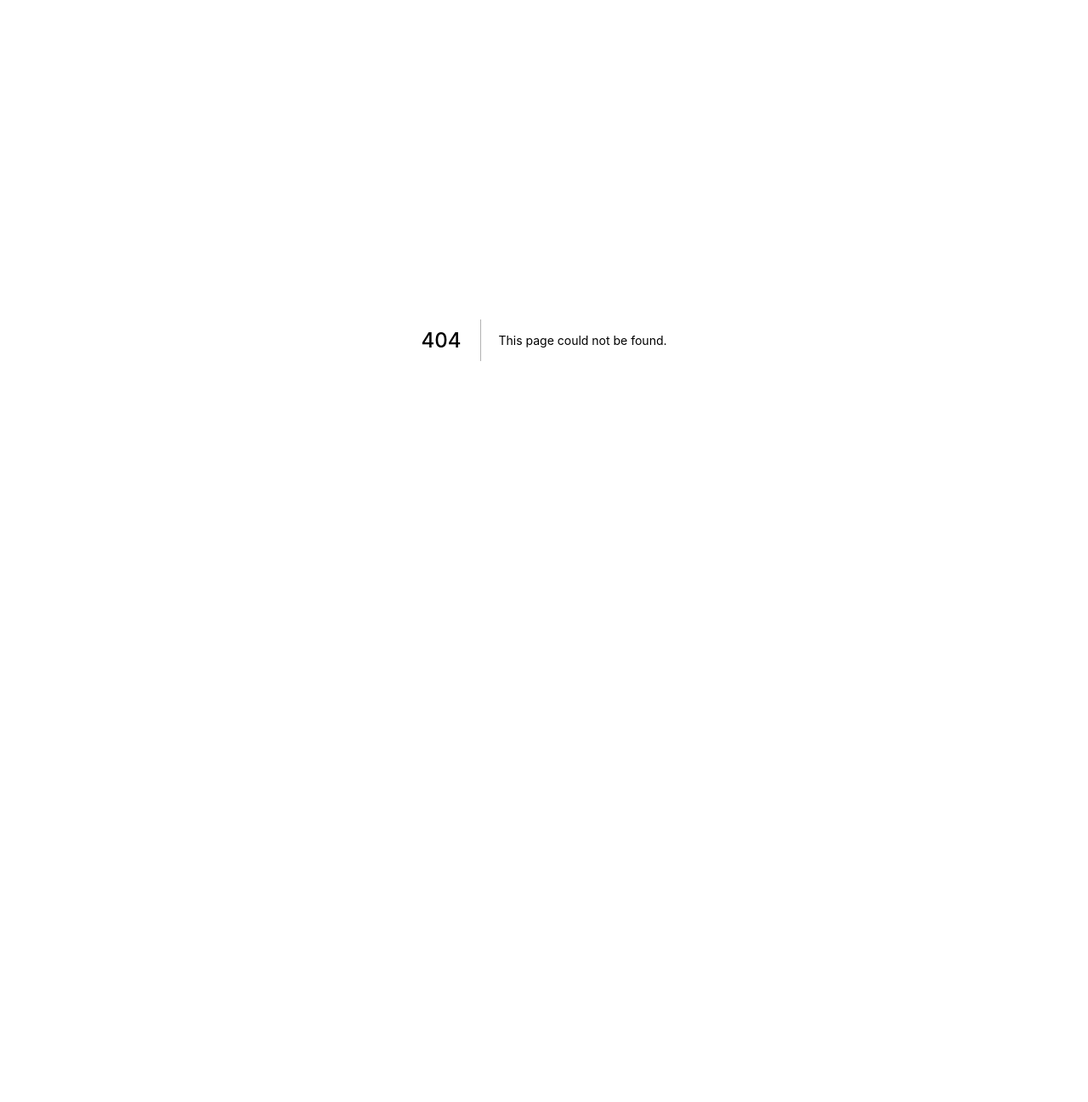
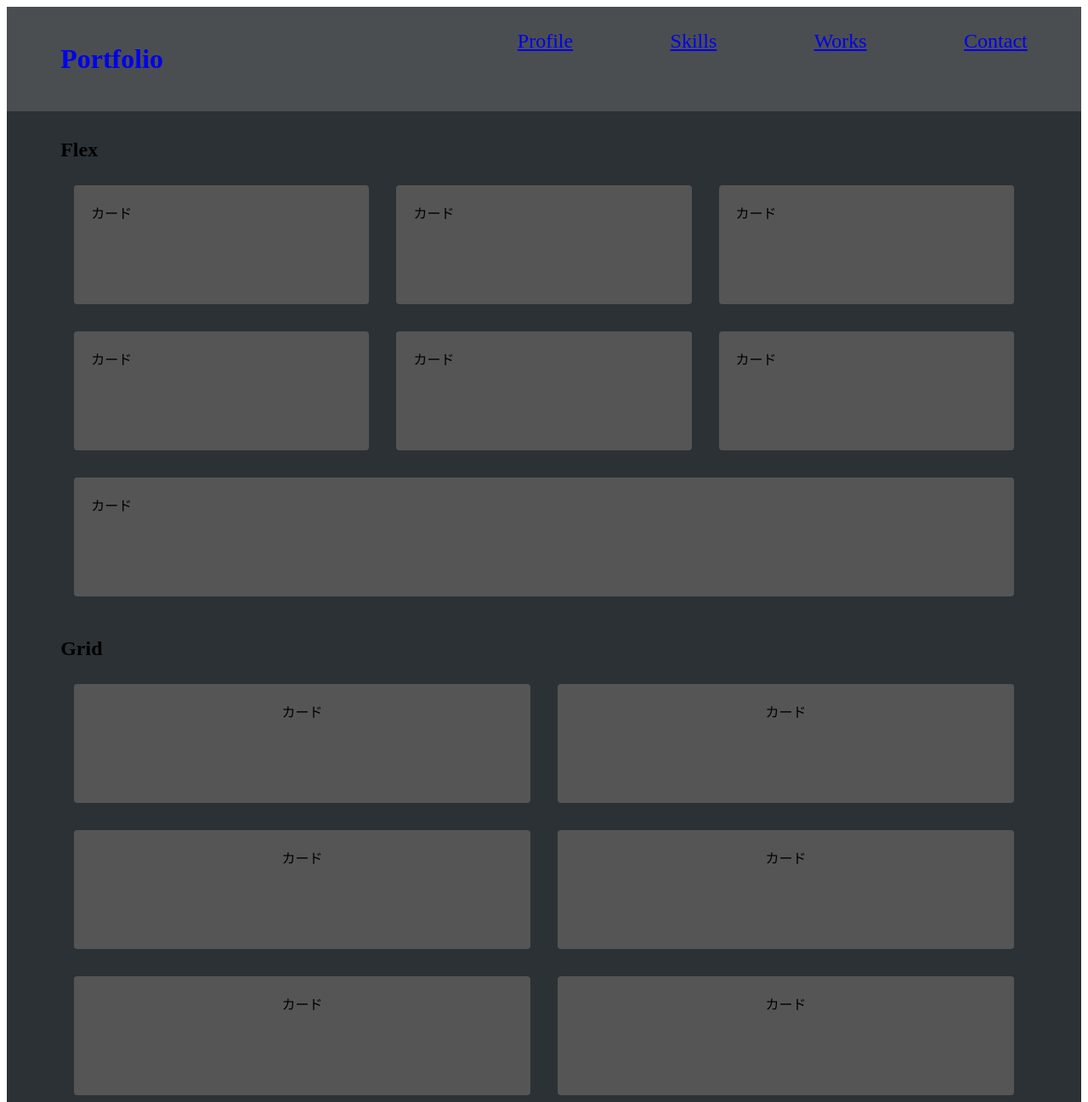
Before and after one commit to chnotchy/portfolio, a Next.js app: page /card in a window 1280 px wide. Before the commit this address had no page. Shown: the top 1297 px of the page at 85% size. Before the commit the page ends 800 px from the top, so only its background shows below. Built offline with nearby package versions, Linux system fonts and the light colour scheme.

Commit message:
add card

```diff
--- /dev/null
+++ b/pages/card.js
@@ -0,0 +1,130 @@
+import Head from 'next/head'
+import Layout from '../components/layout'
+import Link from 'next/link'
+
+export default function Card() {
+  return (
+    <Layout>
+      <Head>
+        <title>Portfolio</title>
+      </Head>
+      <section>
+        <div className='cardSection'>
+          <h2 className='title'>
+            Flex
+          </h2>
+          <div className='cardContainerF'>
+            <div className='cardStyle cardF'>
+              <div className='cardContent'>カード</div>
+            </div>
+            <div className='cardStyle cardF'>
+              <div className='cardContent'>カード</div>
+            </div>
+            <div className='cardStyle cardF'>
+              <div className='cardContent'>カード</div>
+            </div>
+            <div className='cardStyle cardF'>
+              <div className='cardContent'>カード</div>
+            </div>
+            <div className='cardStyle cardF'>
+              <div className='cardContent'>カード</div>
+            </div>
+            <div className='cardStyle cardF'>
+              <div className='cardContent'>カード</div>
+            </div>
+            <div className='cardStyle cardF'>
+              <div className='cardContent'>カード</div>
+            </div>
+            <div className='adjustLeftF'></div>
+          </div>
+        </div>
+        <div className='cardSection'>
+          <h2 className='title'>
+            Grid
+          </h2>
+          <div className='cardContainerG'>
+            <div className='cardStyle'>
+              <div className='cardContent'>カード</div>
+            </div>
+            <div className='cardStyle'>
+              <div className='cardContent'>カード</div>
+            </div>
+            <div className='cardStyle'>
+              <div className='cardContent'>カード</div>
+            </div>
+            <div className='cardStyle'>
+              <div className='cardContent'>カード</div>
+            </div>
+            <div className='cardStyle'>
+              <div className='cardContent'>カード</div>
+            </div>
+            <div className='cardStyle'>
+              <div className='cardContent'>カード</div>
+            </div>
+            <div className='cardStyle'>
+              <div className='cardContent'>カード</div>
+            </div>
+            <div className='adjustLeft'></div>
+          </div>
+        </div>
+        <style jsx>{`
+          .title {
+            margin-top: 32px;
+            margin-bottom: 12px;
+          }
+          .cardStyle {
+            text-align: center;
+            padding: 20px;
+            margin: 16px;
+            border-radius: 4px;
+            height: 100px;
+            background: #555;
+            transition: .3s;
+            position: relative;
+          }
+          .cardStyle:hover {
+            /* box-shadow: 4px 4px 4px #555; */
+            background: #707070;
+          }
+          .cardStyle::after {
+            content: "";
+            transition: .3s;
+            height: 100%;
+            width: 0;
+            border-radius: 4px;
+            background: linear-gradient(to top, #333 4px, transparent 4px);
+            position: absolute;
+            left: 50%;
+            top: 0;
+          }
+          .cardStyle:hover::after {
+            width: 100%;
+            left: 0;
+          }
+          .cardContainerF {
+            display: flex;
+            flex-wrap: wrap;
+            justify-content: space-around;
+            width: 100%;
+          }
+          .cardF {
+            flex-basis: 300px;
+            flex-grow: 1;
+            display: flex;
+          }
+          .adjustLeftF {
+            display: none;
+            /* visibility: hidden; */
+            /* flex-grow: 1; */
+            /* flex-basis: 100%; */
+          }
+          .cardContainerG {
+            display: grid;
+            grid-template-rows: 1fr;
+            grid-template-columns: 1fr 1fr;
+          }
+        `}</style>
+      </section>
+    </Layout>
+  )
+}
```
